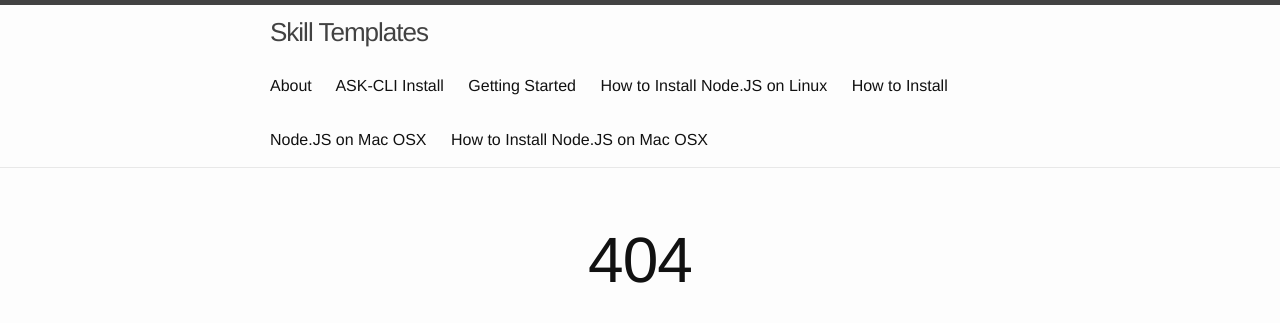
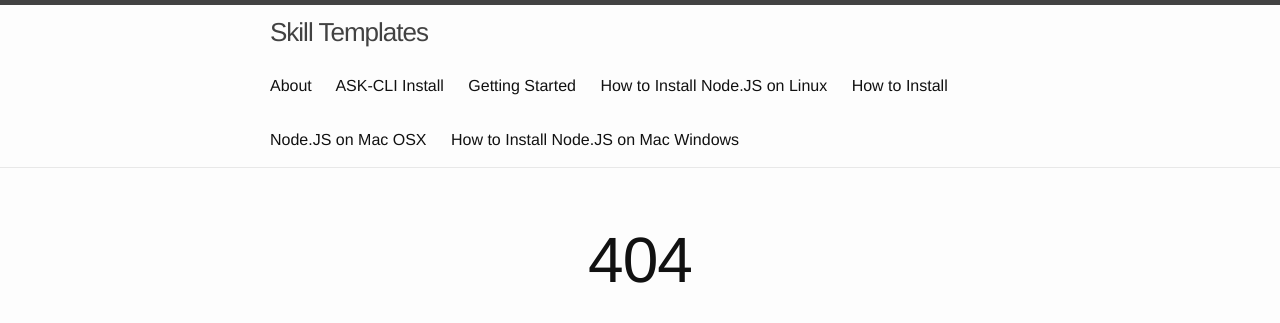
Before and after one commit to skilltemplates/skilltemplates.github.io, a Jekyll site: the page built from 404.html, in a window 1280 px wide. Shown: the top 323 px of the page. Built offline with Jekyll 4.4.1, drawn with Linux system fonts in a browser that asks for light colours.

Commit message:
fix broken video link

```diff
--- a/docs/installing-node-windows.html
+++ b/docs/installing-node-windows.html
@@ -1,13 +1,13 @@
 ---
 layout: doc
-title: How to Install Node.JS on Mac OSX
-video_id: u-j7uqU7sI
+title: How to Install Node.JS on Mac Windows
+video_id: -u-j7uqU7sI
 ---
 
 <section>
   <div class="container">
     <div class="row col-sm-6">
-      <h4>{{page.title}}</h4> {% include video-youtube.html video_id='u-j7uqU7sI' %}
+      <h4>{{page.title}}</h4> {% include video-youtube.html video_id='-u-j7uqU7sI' %}
     </div>
   </div>
 </section>
```
